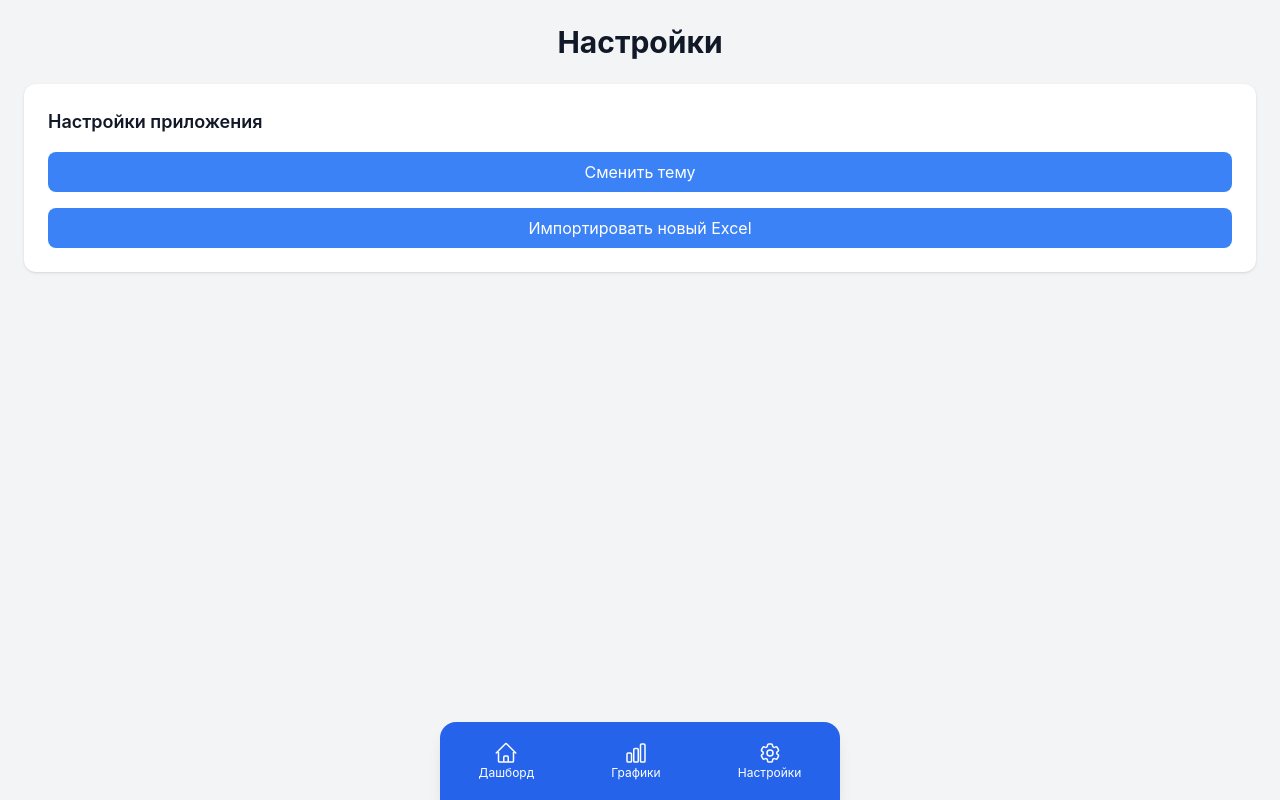
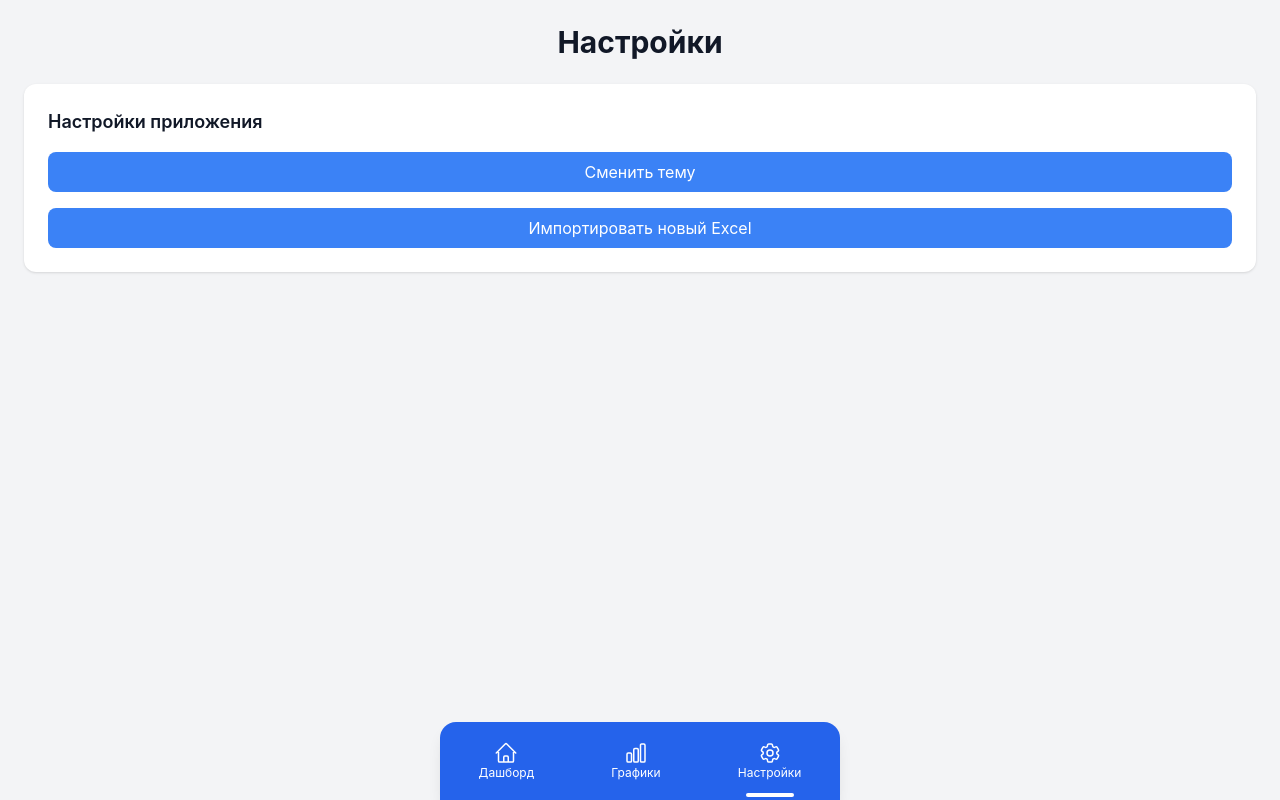
Before and after one commit to bassixs/dash, a React (Vite) app: page /settings in a window 1280 px wide. Built offline with nearby package versions, Linux system fonts and the light colour scheme.

Commit message:
давай

```diff
--- a/src/features/dashboard/components/FiltersPanel.tsx
+++ b/src/features/dashboard/components/FiltersPanel.tsx
@@ -26,7 +26,10 @@ export default function FiltersPanel() {
     allPeriods: [...new Set(data.data.map((r: ProjectRecordInterface) => r.period))],
     filteredPeriods: [...new Set(data.data.map((r: ProjectRecordInterface) => r.period))].filter(isValidPeriod),
     sortedPeriods: periods,
-    selectedPeriod
+    selectedPeriod,
+    periodsLength: periods.length,
+    firstPeriod: periods[0],
+    lastPeriod: periods[periods.length - 1]
   });
 
   // Устанавливаем последний период как начальный только если нет выбранного периода
--- a/src/features/dashboard/components/Navbar.tsx
+++ b/src/features/dashboard/components/Navbar.tsx
@@ -1,5 +1,5 @@
 import React from 'react';
-import { NavLink } from 'react-router-dom';
+import { NavLink, useLocation } from 'react-router-dom';
 import {
   ChartBarIcon,
   HomeIcon,
@@ -16,32 +16,36 @@ const navItems = [
  * Компонент навигационной панели
  */
 export default function Navbar(): React.JSX.Element {
+  const location = useLocation();
+
   return (
     <nav
       className="fixed bottom-0 left-0 right-0 bg-blue-600 rounded-t-2xl shadow-lg flex justify-around items-center h-[78px] max-w-[400px] mx-auto"
       role="navigation"
       aria-label="Основная навигация"
     >
-      {navItems.map((item, index) => (
+      {navItems.map((item, index) => {
+        const isActive = location.pathname === item.path;
+
+        return (
           <NavLink
             key={item.path}
             to={item.path}
-          className={({ isActive }) =>
-            `flex flex-col items-center p-2 text-white transition-colors duration-200 relative ${
+            className={`flex flex-col items-center p-2 text-white transition-colors duration-200 relative ${
               isActive ? 'text-blue-200' : 'hover:text-blue-200'
-            }`
-          }
+            }`}
             aria-label={item.label}
           >
             <item.icon className="w-6 h-6" aria-hidden="true" />
             <span className="text-xs">{item.label}</span>
 
             {/* Индикатор выбранного экрана */}
-          {({ isActive }) => isActive && (
-            <div className="absolute -bottom-2 left-1/2 transform -translate-x-1/2 w-12 h-1 bg-white rounded-full" />
+            {isActive && (
+              <div className="absolute -bottom-2 left-1/2 transform -translate-x-1/2 w-12 h-1 bg-white rounded-full transition-all duration-300" />
             )}
           </NavLink>
-      ))}
+        );
+      })}
     </nav>
   );
 }
--- a/src/features/dashboard/index.tsx
+++ b/src/features/dashboard/index.tsx
@@ -122,7 +122,17 @@ function DashboardPage() {
   if (isLoading) return <Loading />;
   if (error) return <ErrorMessage message={error instanceof Error ? error.message : 'Не удалось загрузить данные. Попробуйте снова.'} />;
 
-  console.log('Rendering DashboardPage:', { periods, currentDataLength: currentData.length, selectedProject, selectedPeriod, lastPeriod });
+  console.log('DashboardPage Debug:', {
+    periods,
+    currentDataLength: currentData.length,
+    selectedProject,
+    selectedPeriod,
+    lastPeriod,
+    periodsLength: periods.length,
+    firstPeriod: periods[0],
+    lastPeriodInArray: periods[periods.length - 1],
+    allDataPeriods: data?.data.map(r => r.period).slice(0, 10) // Показываем первые 10 периодов
+  });
 
   return (
     <ErrorBoundary>
--- a/src/shared/utils/periodUtils.ts
+++ b/src/shared/utils/periodUtils.ts
@@ -3,7 +3,7 @@
  */
 
 /**
- * Сортирует периоды в хронологическом порядке от прошлого к настоящему
+ * Сортирует периоды в обратном хронологическом порядке (последние сверху)
  * @param periods - массив периодов в формате "DD.MM - DD.MM"
  * @returns отсортированный массив периодов
  */
@@ -29,19 +29,19 @@ export function sortPeriods(periods: string[]): string[] {
     const dateA = getStartDate(a);
     const dateB = getStartDate(b);
 
-    // Сортируем от прошлого к настоящему
-    return dateA.getTime() - dateB.getTime();
+    // Сортируем в обратном порядке - последние сверху
+    return dateB.getTime() - dateA.getTime();
   });
 }
 
 /**
- * Получает последний период из отсортированного массива (самый последний по времени)
+ * Получает первый период из отсортированного массива (самый последний по времени)
  * @param periods - массив периодов
  * @returns последний период или null
  */
 export function getLastPeriod(periods: string[]): string | null {
   if (periods.length === 0) return null;
-  return periods[periods.length - 1]; // Последний элемент - это самый новый период
+  return periods[0]; // Первый элемент - это самый новый период
 }
 
 /**
```
Also changed, not shown: 1 other file (tests, documents, lock files or other folders). Lines whose indentation alone changed are shown as unchanged.
